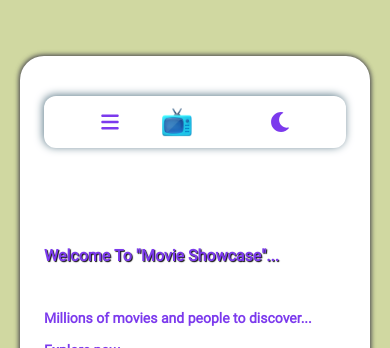
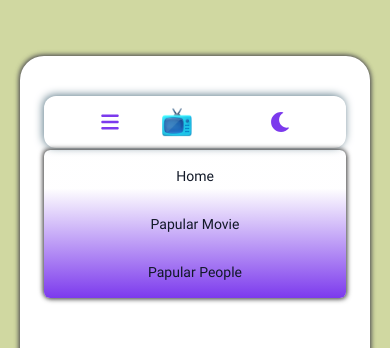
Before and after one commit to DevMousavi/MovieShowcase, a React (Vite) app: page / in a window 390 px wide. Both pictures are taken after a click on the icon 110 px from the left and 122 px from the top of the page. Shown: the top 348 px of the page. Built offline with nearby package versions, Linux system fonts and the light colour scheme; no server answers.

Commit message:
Responsive Header(2/2 => Completed)

```diff
--- a/src/Layout/Header.jsx
+++ b/src/Layout/Header.jsx
@@ -14,11 +14,20 @@ const Header = () => {
         }
     };
 
+    const boxPages = document.querySelector(".backGround-Gradient");
+    const showBaxPages = () => {
+        boxPages.classList.toggle("at:hidden");
+    };
+
     return (
+        <>
             <header className="w-full grid grid-flow-col grid-cols-2 items-center justify-between px-14 py-2 mb-14 font-bold shadow-primaryShadow rounded-xl ">
                 <ul className="flex items-center gap-7 text-primaryColor at:w-full dark:text-gray-300">
                     <li className=" at:flex at:w-full at:items-center at:justify-between lg:w-14">
-                    <FaBars className="text-xl  cursor-pointer transition-all ease-in duration-700 hover:primary-rotate lg:hidden dark:text-gray-300 dark:hover:text-orange-600" />
+                        <FaBars
+                            onClick={showBaxPages}
+                            className="text-xl  cursor-pointer transition-all ease-in duration-700 hover:primary-rotate lg:hidden dark:text-gray-300 dark:hover:text-orange-600"
+                        />
                         <NavLink to="/">
                             <img
                                 className="lg:w-12 transition-Primary hover:scale-125 at:w-9  lg:block"
@@ -50,6 +59,21 @@ const Header = () => {
                     />
                 </div>
             </header>
+            <div className="backGround-Gradient box-shadow sm:w-[25%] rounded-md p-2 am:text-sm am:w-full am:ml-0 at:hidden lg:hidden dark:backGround-Gradient-Dark ">
+                <ul className="flex flex-col items-center gap-3 text-gray-900 dark:text-gray-300">
+                    <li className="btn hover:btn-Hover dark:hover:bg-pink-700  ">
+                        <NavLink to="/">Home</NavLink>
+                    </li>
+
+                    <li className="btn hover:btn-Hover dark:hover:bg-black ">
+                        <NavLink to="/papular-movie">Papular Movie</NavLink>
+                    </li>
+                    <li className="btn hover:btn-Hover  dark:hover:bg-black ">
+                        <NavLink to="/papular-people">Papular People</NavLink>
+                    </li>
+                </ul>
+            </div>
+        </>
     );
 };
 
--- a/src/components/WelcomeText.jsx
+++ b/src/components/WelcomeText.jsx
@@ -3,7 +3,7 @@ import React from "react";
 const WelcomeText = () => {
     return (
         <div className="my-14">
-            <h1 className="mb-10 mt-24 text-primaryColor am:block   at:hidden  xl:text-7xl md:text-4xl sm:text-3xl text-shadow font-bold dark:text-primaryColorYellow dark:text-gray-300">
+            <h1 className="mb-10 mt-24 text-primaryColor am:block  at:hidden  xl:text-7xl md:text-4xl sm:text-3xl text-shadow font-bold dark:text-primaryColorYellow dark:text-gray-300">
                 Welcome To "Movie Showcase"...
             </h1>
             <h1 className="mb-10 mt-24 am:hidden text-primaryColor text-shadow font-bold dark:text-primaryColorYellow dark:text-gray-300">
--- a/src/index.css
+++ b/src/index.css
@@ -93,6 +93,23 @@
     .primary-rotate {
         transform: rotate(900deg);
     }
+    .backGround-Gradient {
+        background: rgb(124, 58, 237);
+        background: linear-gradient(
+            0deg,
+            rgba(124, 58, 237, 1) 0%,
+            rgba(209, 191, 228, 0.008841036414565795) 74%
+        );
+        margin: -54px 0px 0px 50px;
+    }
+    .backGround-Gradient-Dark {
+        background: rgb(190, 24, 93);
+        background: linear-gradient(
+            0deg,
+            rgba(190, 24, 93, 1) 0%,
+            rgba(209, 191, 228, 0.008841036414565795) 74%
+        );
+    }
 }
 
 * {
```
Lines whose indentation alone changed are shown as unchanged.
